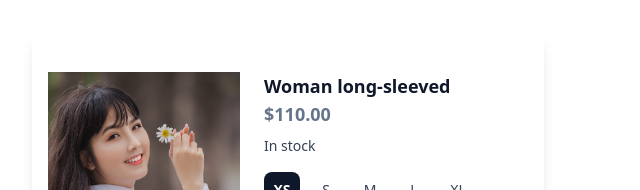
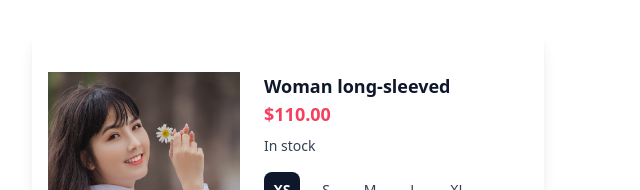
Before and after one commit to zidane168/nextjs-cms-tailwind, a Next.js app: page /admin/member/ui/sale in a window 1280 px wide. Shown: the top 190 px of the page, without its empty margins (0-640 px from the left). Built offline with nearby package versions, Linux system fonts and the light colour scheme.

Commit message:
add sale category item component

```diff
--- a/pages/admin/member/ui/sale.tsx
+++ b/pages/admin/member/ui/sale.tsx
@@ -7,15 +7,15 @@ export default function sale() {
     <>
       <div>
         <Head>
-          <title> Member Sale </title>
+          <title> Woman long sleeved </title>
           <link rel="icon" href="/favicon.ico" />
         </Head>
       </div>
 
       <div className="flex font-sans p-4 bg-white shadow-lg m-8 rounded-lg max-w-lg">
-        <div className="flex-none w-48 relative">
+      <div className="flex-none w-48 relative">
           <div className="absolute inset-0 w-full h-full object-cover">
-            <Image
+          <Image
               src={WomanLongSleeved}
               alt ="long sleeved"
               layout="fill"
@@ -28,15 +28,15 @@ export default function sale() {
             <h1 className="flex-auto text-lg font-semibold text-slate-900">
               Woman long-sleeved
             </h1>
-            <div className="text-lg font-semibold text-slate-500">$110.00</div>
+            <div className="text-lg font-semibold text-rose-500">$110.00</div>
             <div className="w-full flex-none text-sm font-medium text-slate-700 mt-2">
               In stock
             </div>
           </div>
-          <div className="flex items-baseline mt-4 mb-6 pb-6 border-b border-slate-200">
+          <div className="mt-4 mb-6 pb-6 border-b border-slate-200">
             <div className="space-x-2 flex text-sm">
               <label>
-                <input
+              <input
                   className="sr-only peer"
                   name="size"
                   type="radio"
```
